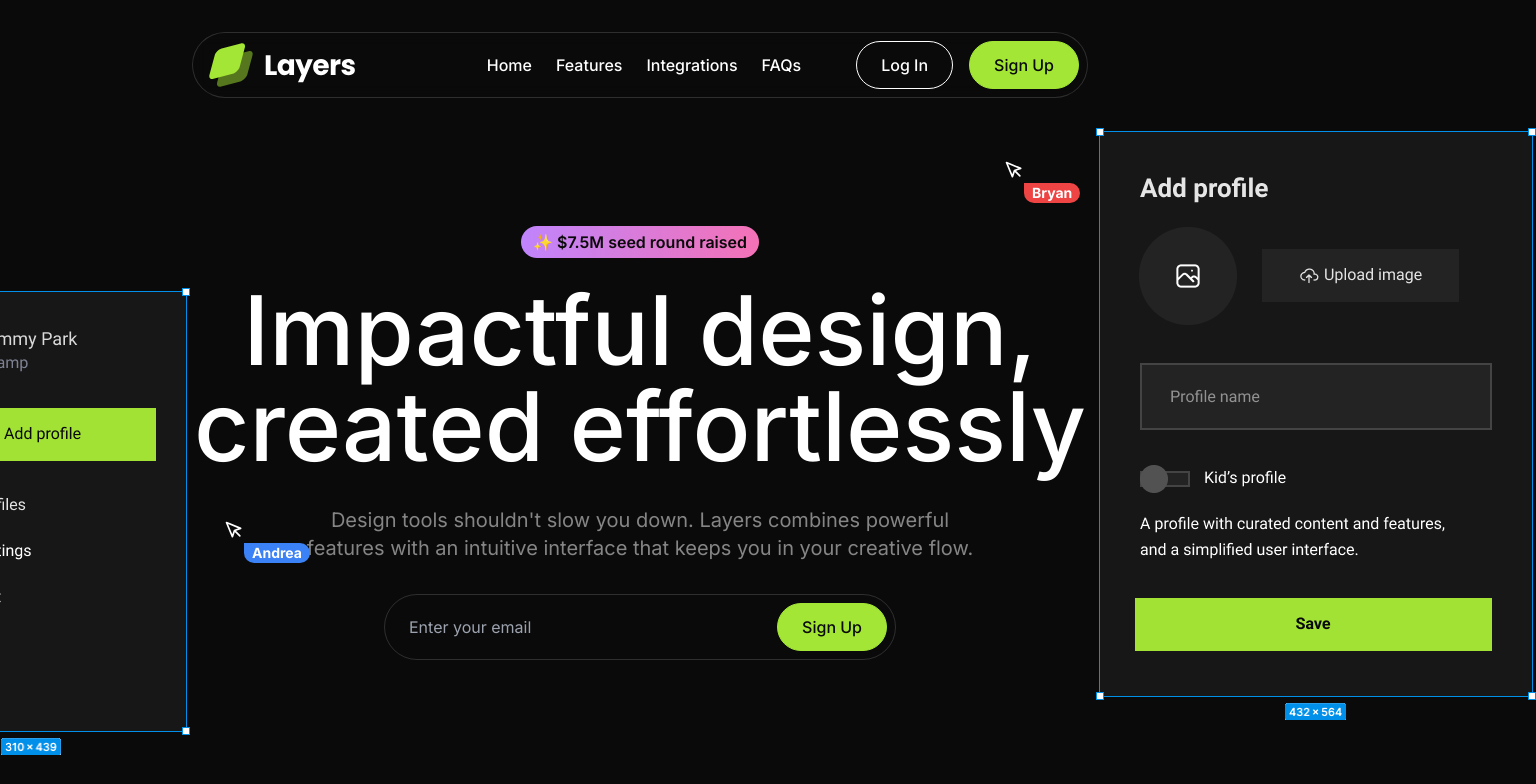
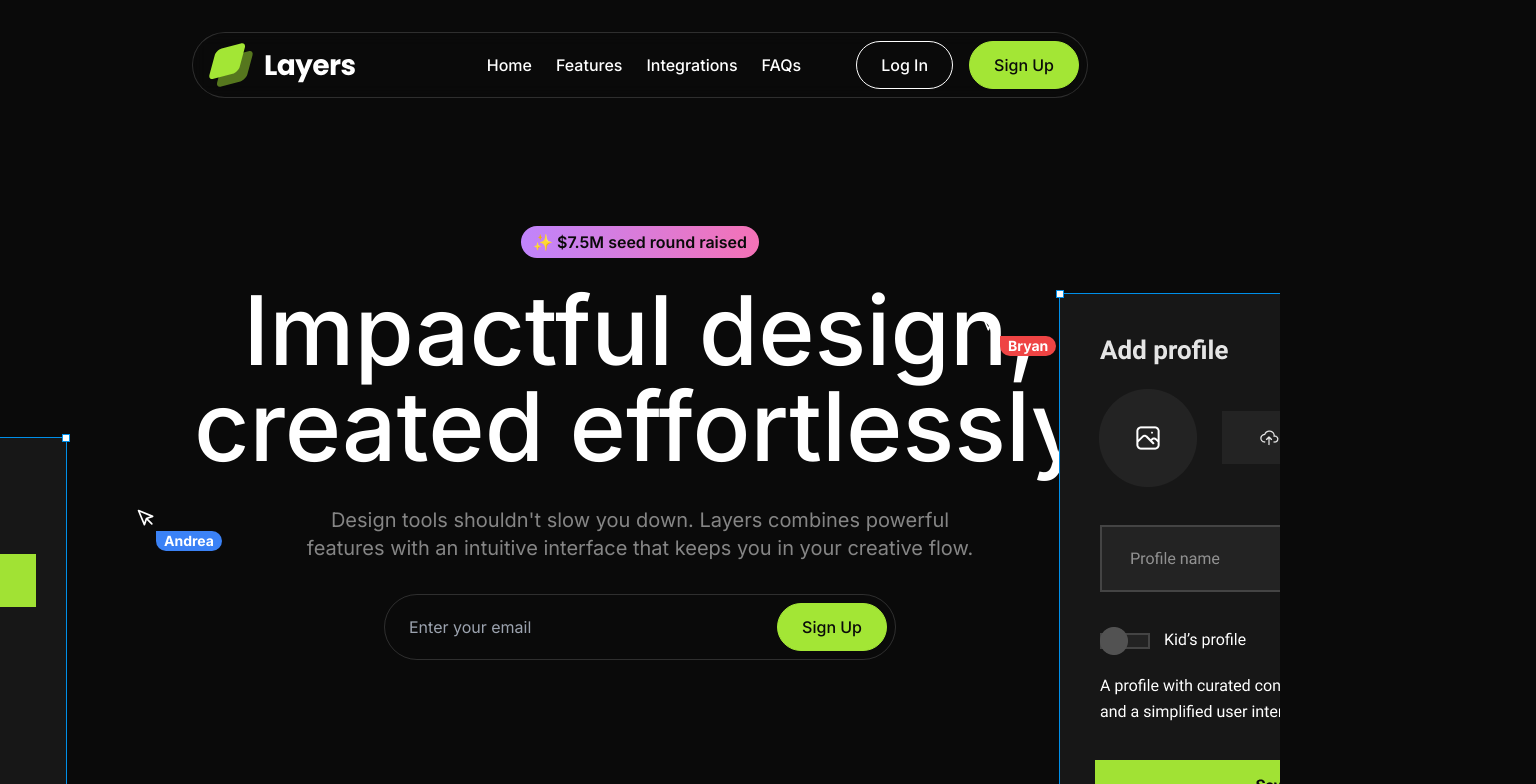
Before and after one commit to ezechuka/layers-saas-landing-page, a Next.js app: page / in a window 1280 px wide. Shown: the top 784 px of the page, 1536 px wide, since content can reach past the window. Built offline with nearby package versions, Linux system fonts and the light colour scheme.

Commit message:
fix: Hide hero overflow

```diff
--- a/src/sections/Hero.tsx
+++ b/src/sections/Hero.tsx
@@ -62,12 +62,12 @@
                 cursor: `url(${cursorYouImage.src}), auto`,
             }}
         >
-            <div className="container">
+            <div className="container relative">
                 <motion.div
                     ref={leftDesignScope}
                     initial={{ opacity: 0, y: 100, x: -100 }}
                     drag
-                    className="absolute -left-32 top-72 hidden lg:block"
+                    className="absolute -left-72 top-52 hidden lg:block"
                 >
                     <Image
                         src={designExample1Image}
@@ -78,7 +78,7 @@
                 <motion.div
                     ref={leftPointerScope}
                     initial={{ opacity: 0, y: 100, x: -200 }}
-                    className="absolute left-56 top-[65%] hidden lg:block"
+                    className="absolute left-24 top-[65%] hidden lg:block"
                 >
                     <Pointer name="Andrea" />
                 </motion.div>
@@ -90,7 +90,7 @@
                         y: 100,
                     }}
                     drag
-                    className="absolute -right-64 top-32 hidden lg:block"
+                    className="absolute -right-64 top-16 hidden lg:block"
                 >
                     <Image
                         src={designExample2Image}
```
